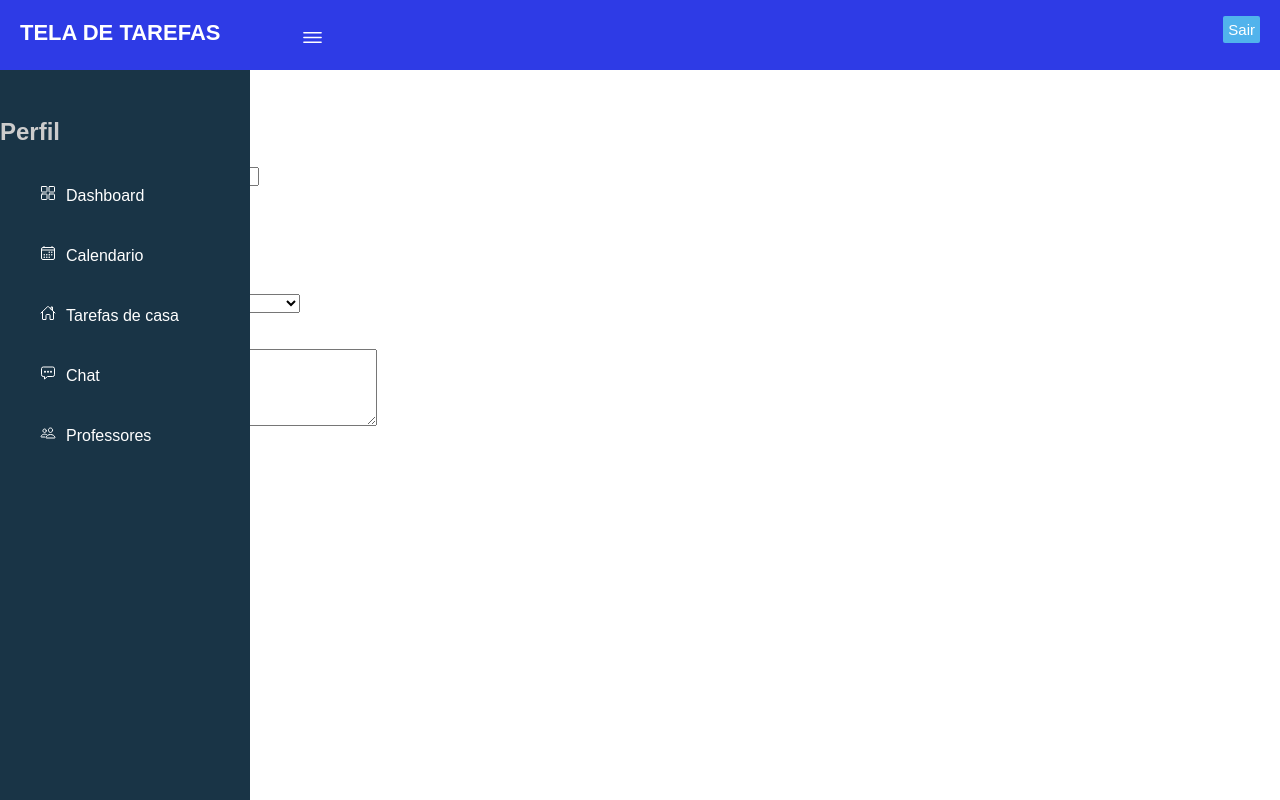
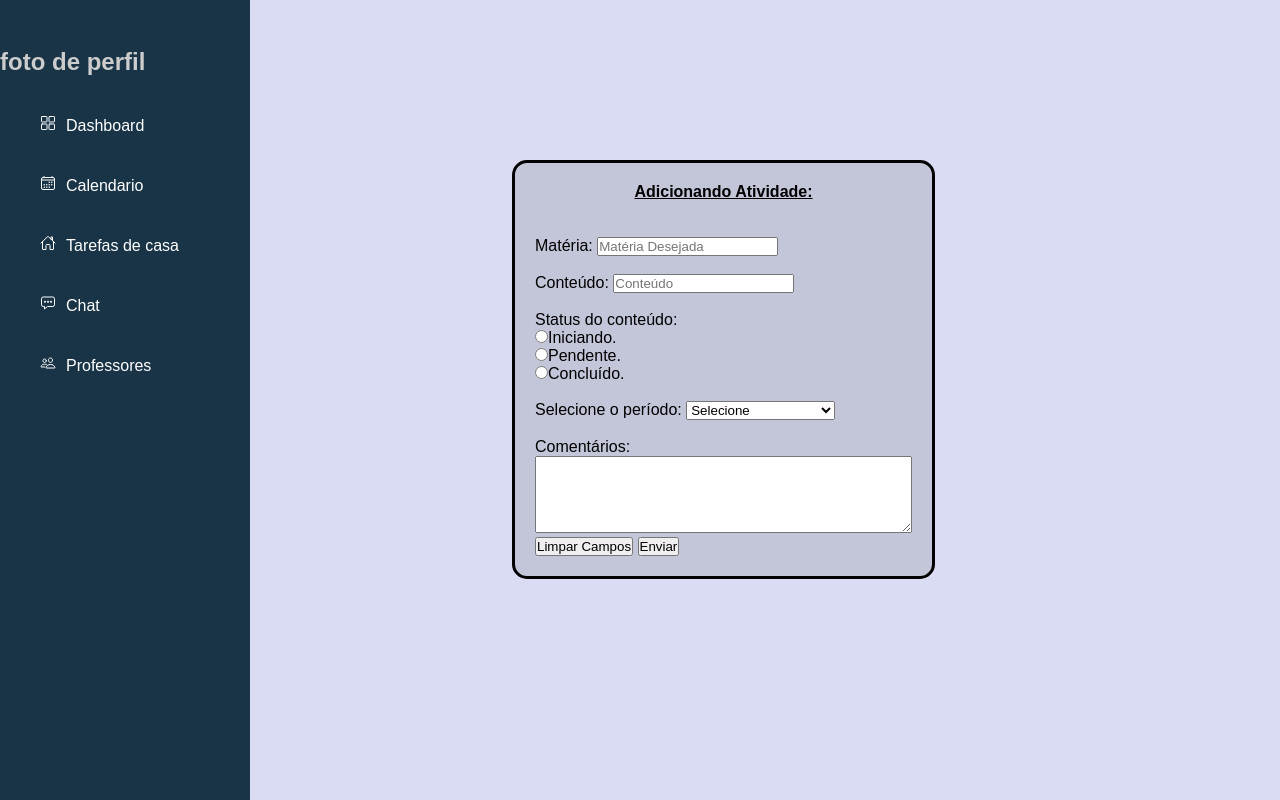
Before and after one commit to guilherme-grossi/Projeto-integrador---Tela-de-tarefas, a Node server app: page / in a window 1280 px wide. Run offline with Node 20, Linux system fonts and the light colour scheme.

Commit message:
formulaio atualizado
formulario atualizado

```diff
--- a/public/css/style.css
+++ b/public/css/style.css
@@ -7,17 +7,23 @@
     font-family: Arial, Helvetica, sans-serif;
 
 
+
+}
+
+body{
+
+    background-color: #d9dcf2;
 }
 
 
 
 header{
 
-    position: fixed;
+    /* position: fixed;
     background: #2e3be6;
     padding: 20px;
     width:100%;
-    height: 30px;
+    height: 30px; */
 
 }
 
@@ -58,7 +64,6 @@ header{
     position: fixed;
     width: 250px;
     height: 100%;
-    margin-top: 70px;
     padding-top: 30px;
     left: 0;
     background: #193446;
@@ -93,7 +98,7 @@ header{
     padding-left: 40px;
     box-sizing: border-box;
     transition: 0.5s;
-    transition-property:background ;
+
 
 }
 
@@ -153,8 +158,27 @@ label #sidebar_btn:hover{
 
 }
 
-main form{
+.box{
 
-    display: flex;
+    top: 20%;
+    left: 40%;
+    position: absolute;
+    background-color: rgba(0, 0, 0, 0.1);
+    border-radius: 15px;
+
 
 }
+
+fieldset{
+
+    border: 3px solid black;
+    border-radius: 15px;
+    padding: 20px;
+
+}
+p{
+    color: black;
+    text-align: center;
+
+
+}
--- a/src/views/index.ejs
+++ b/src/views/index.ejs
@@ -4,7 +4,7 @@
     <meta charset="UTF-8">
     <meta http-equiv="X-UA-Compatible" content="IE=edge">
     <meta name="viewport" content="width=device-width, initial-scale=1.0">
-    <title>Projeto Integrador - Tela de tarefas</title>
+    <title>Tela de tarefas</title>
     <link rel="stylesheet" href="css/style.css">
 
 
@@ -15,7 +15,7 @@
 
     <!-- header começo -->
      <header>
-         <label for="check">
+         <!-- <label for="check">
             <ion-icon name="menu-outline" id="sidebar_btn"></ion-icon>
          </label>
          <div class="left">
@@ -23,7 +23,7 @@
          </div>
          <div class="right">
              <a href="#" class="sair_btn">Sair</a>
-         </div>
+         </div> -->
      </header>
 
      <!-- header final -->
@@ -31,7 +31,7 @@
 
    <!--imagem de perfil  -->
    <img src="" alt="">
-   <h2>Perfil</h2>
+   <h2>foto de perfil</h2>
 
       <a href="#"><ion-icon name="grid-outline"></ion-icon><span>Dashboard</span></a>
       <a href="#"><ion-icon name="calendar-outline"></ion-icon><span>Calendario</span></a>
@@ -50,31 +50,16 @@
   <script type="module" src="https://unpkg.com/ionicons@5.5.2/dist/ionicons/ionicons.esm.js"></script>
   <script nomodule src="https://unpkg.com/ionicons@5.5.2/dist/ionicons/ionicons.js"></script>
 
+  <br><br>
 
-  <div class="container">
+        <div class="box">
 
-     <h3>Adicionando Tarefas</h3>
+        <form action="">
 
+            <fieldset>
 
-
-
-
-
-
-
-
-        <br>
-        <br>
-        <br>
-        <br>
-        <br>
-        <br>
-
-
-
-
-
-        </form>
+                <p><b><u>Adicionando Atividade:</p></b></u>
+                <br><br>
 
                 <label for="materia">Matéria:</label>
         <input type="text" id="materia" name="materia" placeholder="Matéria Desejada" required>
@@ -121,9 +106,15 @@
         <button type="reset">Limpar Campos</button>
         <button type="submit">Enviar</button>
 
+            </fieldset>
+
+        </form>
+
+        </div>
 
 
-        </form>
+
+
 
     </div>
 
```
Lines whose indentation alone changed are shown as unchanged.
